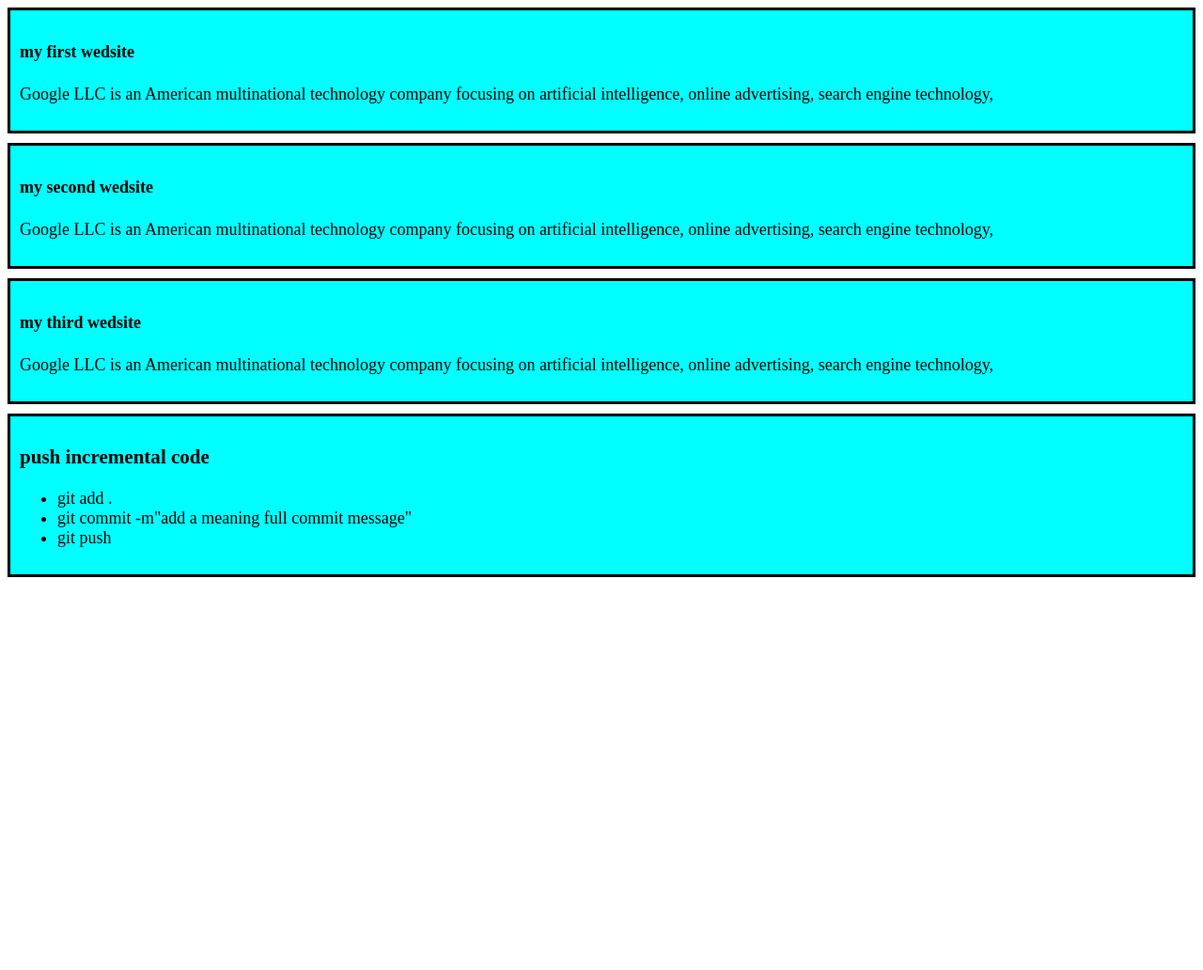
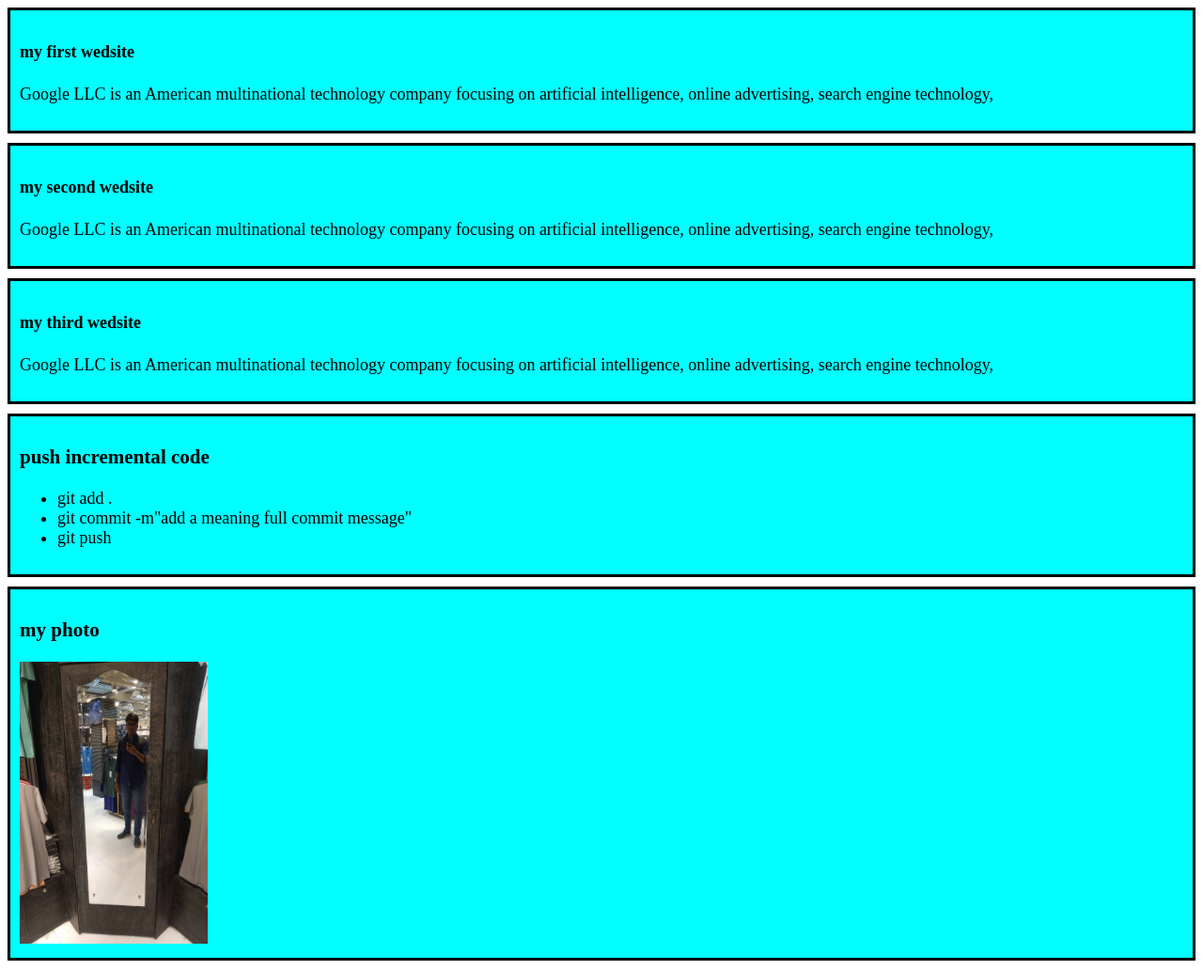
Before and after one commit to Nasirsar/my-first-github-repos, a plain HTML site: page index.html in a window 1280 px wide. Shown: the whole page at 94% size. Before the commit the page ends 800 px from the top, so only its background shows below. Drawn offline with Linux system fonts and the light colour scheme.

Commit message:
add my photo

```diff
--- a/index.html
+++ b/index.html
@@ -33,6 +33,10 @@
             <li>git push</li>
         </ul>
     </div>
+    <div>
+        <h3>my photo</h3>
+        <img src="images/nas.jpg" alt="" width="200px" height="300px">
+    </div>
 
 
 
```
Also changed, not shown: images/nas.jpg (added).
